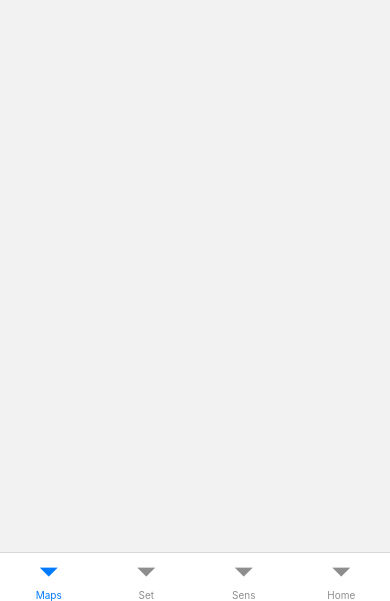
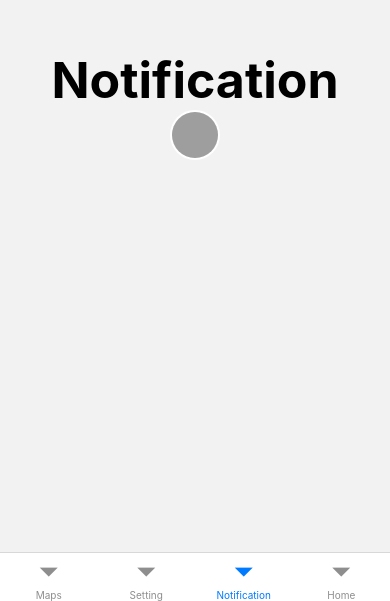
Before and after one commit to tusharsahu17/datePlatter, a React Native app: screen /Notification in a window 390 px wide. Shown: the part 243-844 px from the top of the page. Built offline with nearby package versions, Linux system fonts and the light colour scheme; grey boxes are pictures that could not be loaded.

Commit message:
bugs resoled

```diff
--- a/App.tsx
+++ b/App.tsx
@@ -1,4 +1,4 @@
-import {Button, StyleSheet, Text, View} from 'react-native';
+import {Button, Image, StyleSheet, Text, View} from 'react-native';
 import React from 'react';
 import {NavigationContainer} from '@react-navigation/native';
 import {createStackNavigator} from '@react-navigation/stack';
@@ -6,6 +6,8 @@ import {createStackNavigator} from '@react-navigation/stack';
 import {createBottomTabNavigator} from '@react-navigation/bottom-tabs';
 import Home from './src/screens/Home';
 import Maps from './src/screens/Maps';
+import Setting from './src/screens/Setting';
+import Notification from './src/screens/Notification';
 
 const Tab = createBottomTabNavigator();
 
@@ -18,10 +20,14 @@ const App = () => {
           component={Maps}
           options={{headerShown: false}}
         />
-        <Tab.Screen name="Set" component={set} options={{headerShown: false}} />
         <Tab.Screen
-          name="Sens"
-          component={Sens}
+          name="Setting"
+          component={Setting}
+          options={{headerShown: false}}
+        />
+        <Tab.Screen
+          name="Notification"
+          component={Notification}
           options={{headerShown: false}}
         />
         <Tab.Screen
@@ -34,22 +40,6 @@ const App = () => {
   );
 };
 
-const Sens = () => {
-  return (
-    <View>
-      <Text>Sittings</Text>
-    </View>
-  );
-};
-
-const set = () => {
-  return (
-    <View>
-      <Text>Sittings</Text>
-    </View>
-  );
-};
-
 export default App;
 
 const styles = StyleSheet.create({});
--- /dev/null
+++ b/src/screens/Notification.tsx
@@ -0,0 +1,35 @@
+import {Image, StyleSheet, Text, View} from 'react-native';
+import React from 'react';
+
+const Notification = () => {
+  return (
+    <View>
+      <Text style={styles.screenText}>Notification</Text>
+      <Image
+        style={styles.profilePic}
+        source={require('./../assets/bell.png')}
+      />
+    </View>
+  );
+};
+
+export default Notification;
+
+const styles = StyleSheet.create({
+  screenText: {
+    fontSize: 50,
+    color: 'black',
+    fontWeight: '700',
+    marginTop: '75%',
+    justifyContent: 'center',
+    alignSelf: 'center',
+  },
+  profilePic: {
+    height: 50,
+    width: 50,
+    alignSelf: 'center',
+    borderWidth: 2,
+    borderRadius: 45,
+    borderColor: 'white',
+  },
+});
--- /dev/null
+++ b/src/screens/Setting.tsx
@@ -0,0 +1,35 @@
+import {Image, StyleSheet, Text, View} from 'react-native';
+import React from 'react';
+
+const Setting = () => {
+  return (
+    <View>
+      <Text style={styles.screenText}>Setting</Text>
+      <Image
+        style={styles.profilePic}
+        source={require('./../assets/setting.png')}
+      />
+    </View>
+  );
+};
+
+export default Setting;
+
+const styles = StyleSheet.create({
+  screenText: {
+    fontSize: 50,
+    color: 'black',
+    fontWeight: '700',
+    marginTop: '75%',
+    justifyContent: 'center',
+    alignSelf: 'center',
+  },
+  profilePic: {
+    height: 50,
+    width: 50,
+    alignSelf: 'center',
+    borderWidth: 2,
+    borderRadius: 45,
+    borderColor: 'white',
+  },
+});
```
